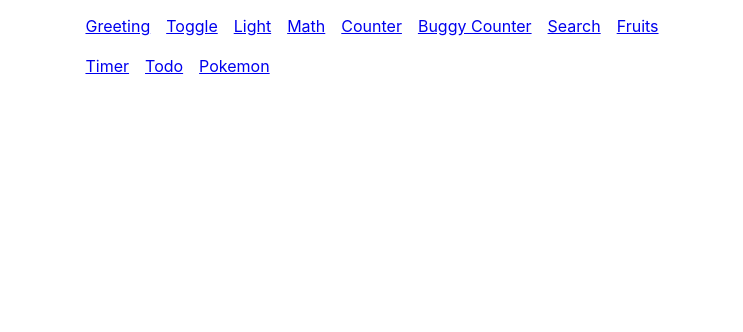
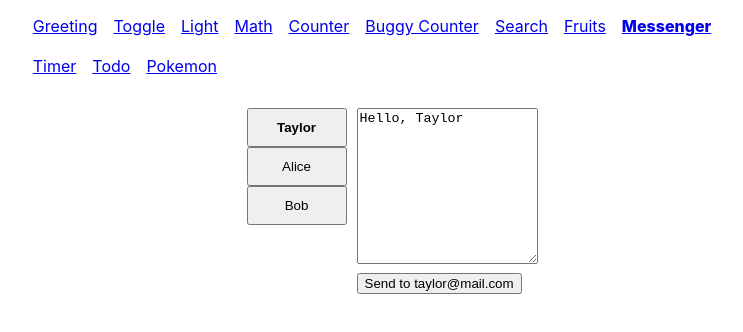
Before and after one commit to defytheflow/react-course, a React (Create React App) app: page /exercises/beginner/messenger in a window 1280 px wide. Shown: the top 332 px of the page, without its empty margins (268-1011 px from the left). Built offline with nearby package versions, Linux system fonts and the light colour scheme.

Commit message:
add Messenger exercise and `useReducer()` implementation

```diff
--- a/src/app.tsx
+++ b/src/app.tsx
@@ -11,6 +11,7 @@ import Mathematics from './exercises/01-beginner/04-math'
 import BuggyCounter from './exercises/01-beginner/06-buggy-counter'
 import Search from './exercises/01-beginner/08-search'
 import Fruits from './exercises/01-beginner/10-fruits'
+import Messenger from './exercises/01-beginner/11-messenger'
 
 export default function App() {
   return (
@@ -25,6 +26,7 @@ export default function App() {
           <NavLink to='/exercises/beginner/buggy-counter'>Buggy Counter</NavLink>
           <NavLink to='/exercises/beginner/search'>Search</NavLink>
           <NavLink to='/exercises/beginner/fruits'>Fruits</NavLink>
+          <NavLink to='/exercises/beginner/messenger'>Messenger</NavLink>
         </div>
         <br />
         <div className='flex gap-4'>
@@ -42,6 +44,7 @@ export default function App() {
             <Route path='greeting' element={<Greeting />} />
             <Route path='light' element={<Light />} />
             <Route path='math' element={<Mathematics />} />
+            <Route path='messenger' element={<Messenger />} />
             <Route path='search' element={<Search />} />
             <Route path='toggle' element={<Toggle />} />
           </Route>
--- /dev/null
+++ b/src/exercises/01-beginner/11-messenger.tsx
@@ -0,0 +1,120 @@
+// https://beta.reactjs.org/learn/extracting-state-logic-into-a-reducer
+import React from 'react'
+
+const contacts = [
+  { id: 0, name: 'Taylor', email: 'taylor@mail.com' },
+  { id: 1, name: 'Alice', email: 'alice@mail.com' },
+  { id: 2, name: 'Bob', email: 'bob@mail.com' },
+]
+
+type ContactType = typeof contacts[number]
+type ContactId = ContactType['id']
+
+type ActionType =
+  | { type: 'select'; payload: ContactId }
+  | { type: 'edit'; payload: string }
+  | { type: 'send' }
+
+const initialState = {
+  selectedId: contacts[0].id,
+  messages: Object.fromEntries(contacts.map(c => [c.id, `Hello, ${c.name}`])),
+}
+
+function messengerReducer(
+  state: typeof initialState,
+  action: ActionType
+): typeof initialState {
+  switch (action.type) {
+    case 'select': {
+      return { ...state, selectedId: action.payload }
+    }
+    case 'edit': {
+      return {
+        ...state,
+        messages: { ...state.messages, [state.selectedId]: action.payload },
+      }
+    }
+    case 'send': {
+      return { ...state, messages: { ...state.messages, [state.selectedId]: '' } }
+    }
+  }
+}
+
+export default function Messenger() {
+  const [state, dispatch] = React.useReducer(messengerReducer, initialState)
+
+  const message = state.messages[state.selectedId]
+  const contact = contacts.find(c => c.id === state.selectedId)
+
+  if (contact === undefined) {
+    throw new Error(`Contact with id "${state.selectedId}" was not found.`)
+  }
+
+  return (
+    <div style={{ display: 'flex', gap: 10 }}>
+      <ContactList
+        contacts={contacts}
+        selectedId={state.selectedId}
+        dispatch={dispatch}
+      />
+      <Chat message={message} contact={contact} dispatch={dispatch} />
+    </div>
+  )
+}
+
+function ContactList({
+  contacts,
+  selectedId,
+  dispatch,
+}: {
+  contacts: ContactType[]
+  selectedId: ContactId
+  dispatch: React.Dispatch<ActionType>
+}) {
+  return (
+    <section>
+      <ul style={{ listStyle: 'none', margin: 0 }}>
+        {contacts.map(contact => (
+          <li key={contact.id}>
+            <button
+              style={{ padding: 10, width: 100 }}
+              onClick={() => dispatch({ type: 'select', payload: contact.id })}
+            >
+              {selectedId === contact.id ? <b>{contact.name}</b> : contact.name}
+            </button>
+          </li>
+        ))}
+      </ul>
+    </section>
+  )
+}
+
+function Chat({
+  message,
+  contact,
+  dispatch,
+}: {
+  message: string
+  contact: ContactType
+  dispatch: React.Dispatch<ActionType>
+}) {
+  function handleSend() {
+    window.alert(`Sending "${message}" to ${contact.email}`)
+    dispatch({ type: 'send' })
+  }
+
+  return (
+    <section>
+      <textarea
+        style={{ height: 150 }}
+        value={message}
+        placeholder={`Chat to ${contact.name}`}
+        onChange={e => dispatch({ type: 'edit', payload: e.target.value })}
+      ></textarea>
+      <br />
+      <button style={{ marginTop: 5 }} onClick={handleSend}>
+        Send to {contact.email}
+      </button>
+    </section>
+  )
+}
--- a/src/exercises/02-intermediate/todo.tsx
+++ b/src/exercises/02-intermediate/todo.tsx
@@ -27,12 +27,13 @@ const initialTasks = [
 ]
 
 type TaskType = typeof initialTasks[number]
+type TaskId = TaskType['id']
 
 type ActionType =
-  | { type: 'toggle'; payload: number }
-  | { type: 'remove'; payload: number }
+  | { type: 'toggle'; payload: TaskId }
+  | { type: 'remove'; payload: TaskId }
   | { type: 'add'; payload: string }
-  | { type: 'edit'; payload: { id: number; text: string } }
+  | { type: 'edit'; payload: { id: TaskId; text: string } }
   | { type: 'markAllCompleted' }
   | { type: 'clearCompleted' }
 
--- /dev/null
+++ b/src/hooks/use-reducer.tsx
@@ -0,0 +1,14 @@
+import React from 'react'
+
+export function useReducer<S, A>(
+  reducer: React.Reducer<S, A>,
+  initialState: S
+): [S, React.Dispatch<A>] {
+  const [state, setState] = React.useState(initialState)
+
+  function dispatch(action: A) {
+    setState(prevState => reducer(prevState, action))
+  }
+
+  return [state, dispatch]
+}
```
